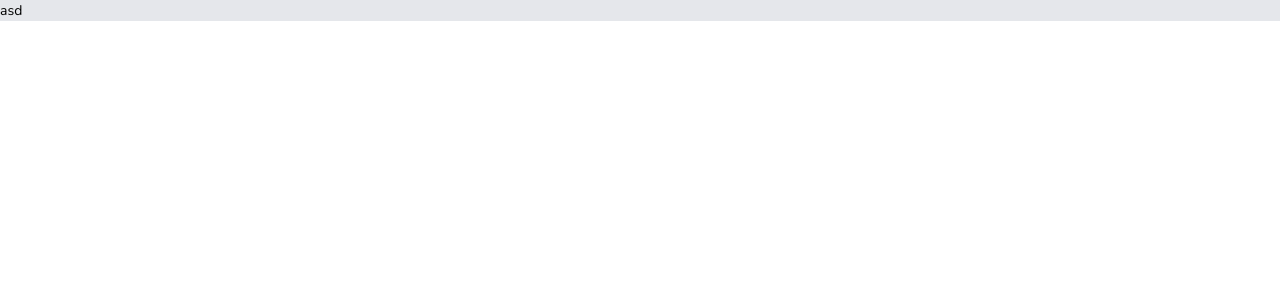
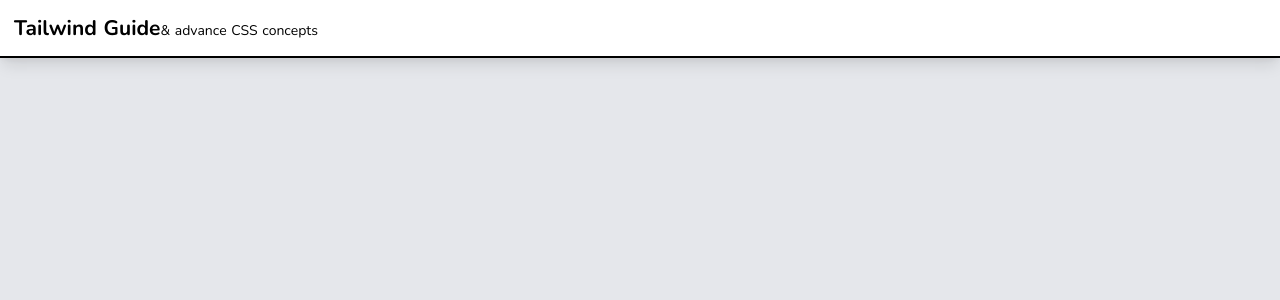
Before and after one commit to juankbrera/tailwind-guide, a Nuxt app: page / in a window 1280 px wide. Shown: the top 300 px of the page. Built offline with nearby package versions, Linux system fonts and the light colour scheme.

Commit message:
adding header

```diff
--- a/assets/css/main.scss
+++ b/assets/css/main.scss
@@ -1,6 +1,9 @@
 @import url('https://fonts.googleapis.com/css2?family=Nunito:ital,wght@0,200;0,300;0,400;0,600;0,700;0,800;0,900;1,200;1,300;1,400;1,600;1,700;1,800;1,900&display=swap');
 
+@tailwind base;
+
 html {
+  @apply bg-gray-200;
   -moz-osx-font-smoothing: grayscale;
   -ms-text-size-adjust: 100%;
   -webkit-font-smoothing: antialiased;
@@ -24,3 +27,11 @@ body,
   box-sizing: border-box;
   margin: 0;
 }
+
+h1 {
+  @apply text-4xl font-bold;
+}
+
+.bordered-box {
+  @apply border-2 border-black p-4 m-4 shadow-lg rounded-xl bg-gray-200;
+}
--- /dev/null
+++ b/components/header.vue
@@ -0,0 +1,6 @@
+<template>
+  <header class="bg-white border-b-2 border-black p-4 shadow-lg">
+    <span class="text-2xl font-bold">Tailwind Guide</span>
+    <span>& advance CSS concepts</span>
+  </header>
+</template>
--- a/layouts/default.vue
+++ b/layouts/default.vue
@@ -1,5 +1,3 @@
 <template>
   <Nuxt />
 </template>
-
-<style></style>
--- a/pages/index.vue
+++ b/pages/index.vue
@@ -1,9 +1,5 @@
 <template>
-  <div class="container bg-gray-200">asd</div>
+  <div>
+    <Header />
+  </div>
 </template>
-
-<script>
-export default {}
-</script>
-
-<style></style>
```
